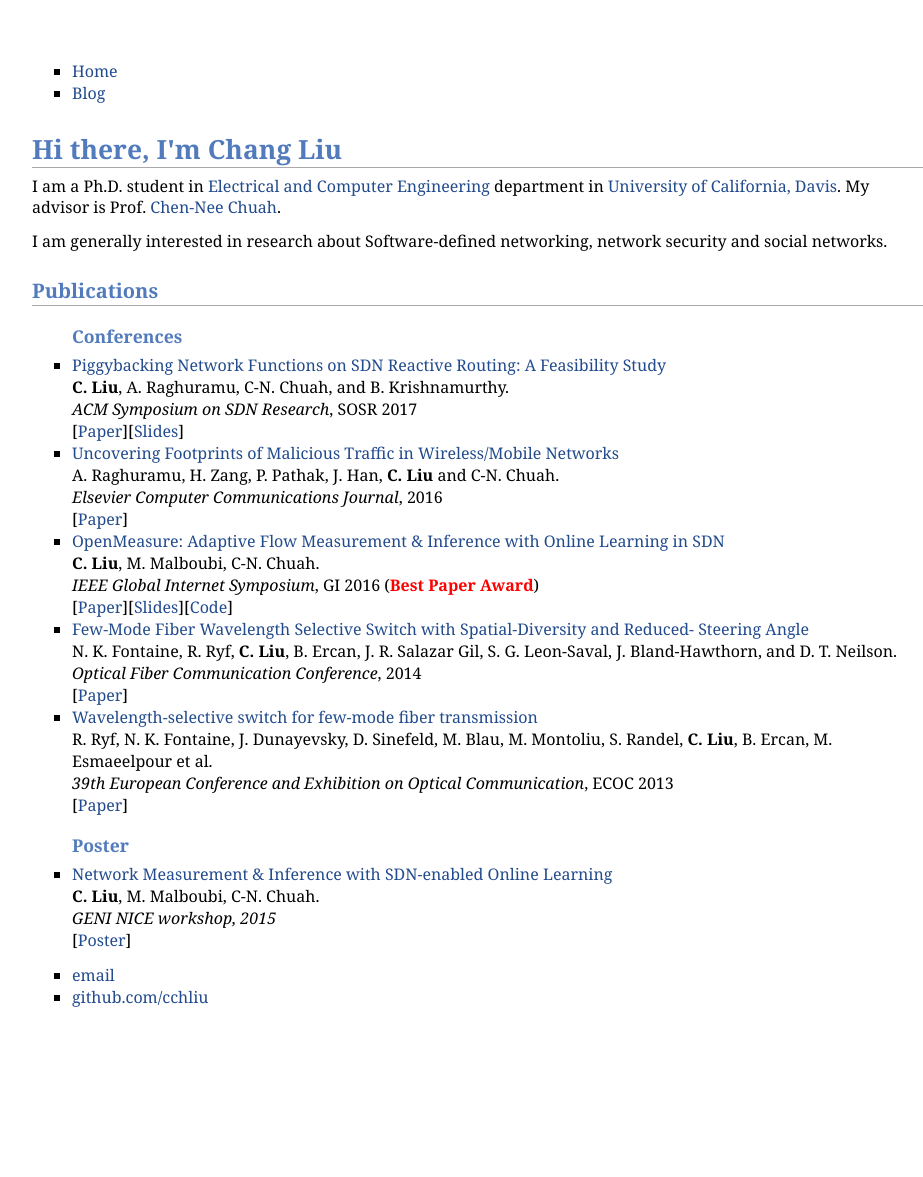
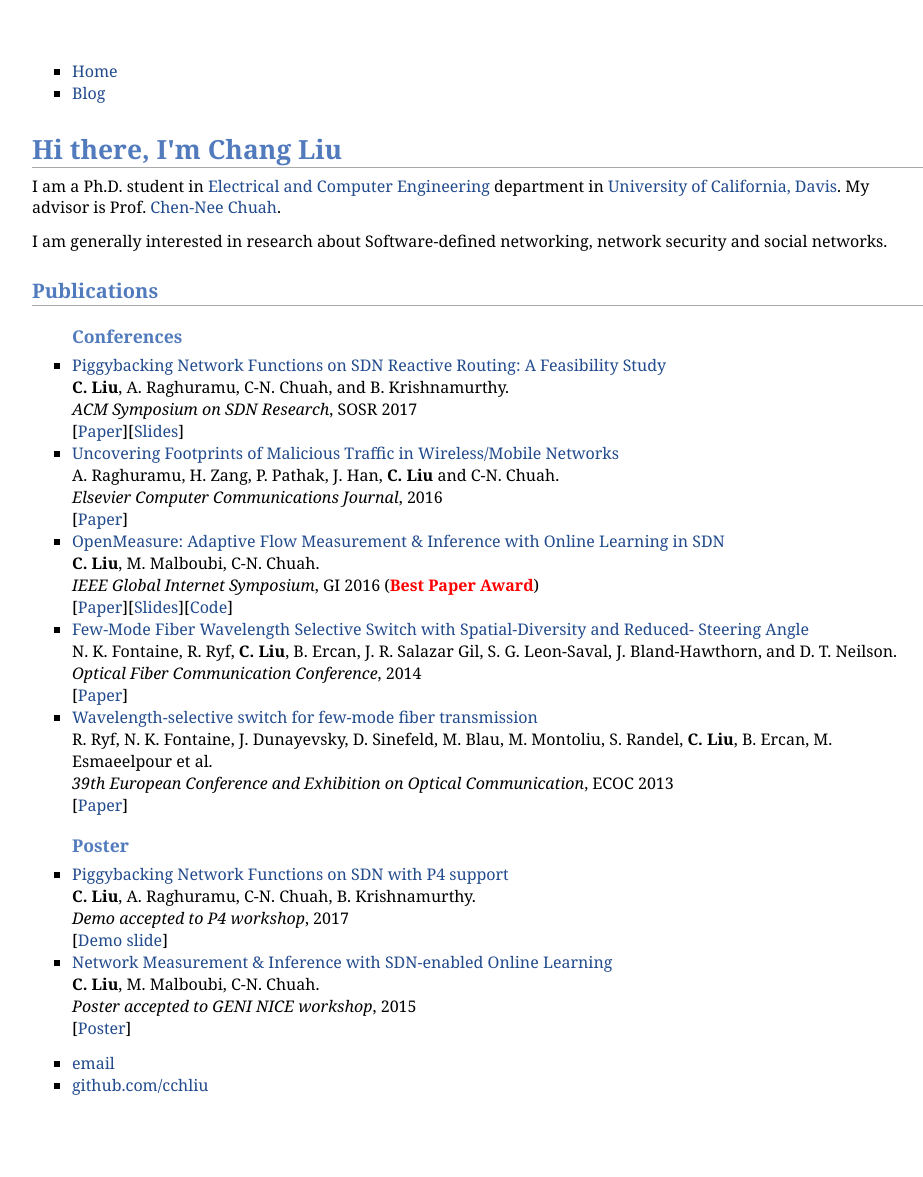
Before and after one commit to cchliu/cchliu.github.io, a Jekyll site: the page index.html, which Jekyll copies as it is, in a window 1280 px wide. Shown: the whole page, without its empty margins (160-1083 px from the left). Built offline with Jekyll 4.4.1, drawn with Linux system fonts in a browser that asks for light colours; before the commit the page ends 1089 px from its top, so only the background shows below that.

Commit message:
add p4 workshop demo

```diff
--- a/index.html
+++ b/index.html
@@ -24,34 +24,39 @@
                     <li>
                         <a> Piggybacking Network Functions on SDN Reactive Routing: A Feasibility Study<br></a>
                         <b>C. Liu</b>, A. Raghuramu, C-N. Chuah, and B. Krishnamurthy.<br>
-                        <em>ACM Symposium on SDN Research</em>, SOSR 2017<br>
+                        <em> ACM Symposium on SDN Research</em>, SOSR 2017<br>
                         [<a href="http://conferences.sigcomm.org/sosr/2017/papers/sosr17-piggybacking.pdf">Paper</a>][<a href="./papers/2017SOSR_slides.pdf">Slides</a>]
                     <li>
                         <a> Uncovering Footprints of Malicious Traffic in Wireless/Mobile Networks<br></a>
                         A. Raghuramu, H. Zang, P. Pathak, J. Han, <b>C. Liu</b> and C-N. Chuah.<br>
-                        <em>Elsevier Computer Communications Journal</em>, 2016<br>
+                        <em> Elsevier Computer Communications Journal</em>, 2016<br>
                         [<a href="http://www.sciencedirect.com/science/article/pii/S0140366416301505">Paper</a>]
                     <li>
                         <a> OpenMeasure: Adaptive Flow Measurement & Inference with Online Learning in SDN<br></a>
                         <b>C. Liu</b>, M. Malboubi, C-N. Chuah.<br>
-                        <em>IEEE Global Internet Symposium</em>, GI 2016 (<b><font color="red">Best Paper Award</font></b>)<br>
+                        <em> IEEE Global Internet Symposium</em>, GI 2016 (<b><font color="red">Best Paper Award</font></b>)<br>
                         [<a href = "./papers/2016GI_openmeasure.pdf">Paper</a>][<a href="./papers/2016GI_slide.pptx">Slides</a>][<a href = "https://github.com/cchliu/OpenMeasure/tree/test">Code</a>]
                     <li>
                         <a> Few-Mode Fiber Wavelength Selective Switch with Spatial-Diversity and Reduced-
 Steering Angle<br></a>
                         N. K. Fontaine, R. Ryf, <b>C. Liu</b>, B. Ercan, J. R. Salazar Gil, S. G. Leon-Saval, J. Bland-Hawthorn, and D. T. Neilson.<br>
-                        <em>Optical Fiber Communication Conference</em>, 2014<br>
+                        <em> Optical Fiber Communication Conference</em>, 2014<br>
                         [<a href="http://ieeexplore.ieee.org/document/6886823/">Paper</a>]
                     <li>
                         <a> Wavelength-selective switch for few-mode fiber transmission<br></a>
                         R. Ryf, N. K. Fontaine, J. Dunayevsky, D. Sinefeld, M. Blau, M. Montoliu, S. Randel, <b>C. Liu</b>, B. Ercan, M. Esmaeelpour et al.<br>
-                        <em>39th European Conference and Exhibition on Optical Communication</em>, ECOC 2013<br>
+                        <em> 39th European Conference and Exhibition on Optical Communication</em>, ECOC 2013<br>
                         [<a href="http://ieeexplore.ieee.org/document/6647874/">Paper</a>]
                     <h3> Poster</h3>
                     <li>
+                        <a> Piggybacking Network Functions on SDN with P4 support<br></a>
+                        <b>C. Liu</b>, A. Raghuramu, C-N. Chuah, B. Krishnamurthy.<br>
+                        <em> Demo accepted to P4 workshop</em>, 2017<br>
+                        [<a href="http://p4.org/p4-workshop-2017/">Demo slide</a>]
+                    <li>
                         <a> Network Measurement & Inference with SDN-enabled Online Learning<br></a>
                         <b>C. Liu</b>, M. Malboubi, C-N. Chuah.<br>
-                        <em> GENI NICE workshop, 2015</em><br>
+                        <em> Poster accepted to GENI NICE workshop</em>, 2015<br>
                         [<a href = "./papers/GENI_NICE.pdf">Poster</a>]
 
     		</div><!-- /.blurb -->
```
